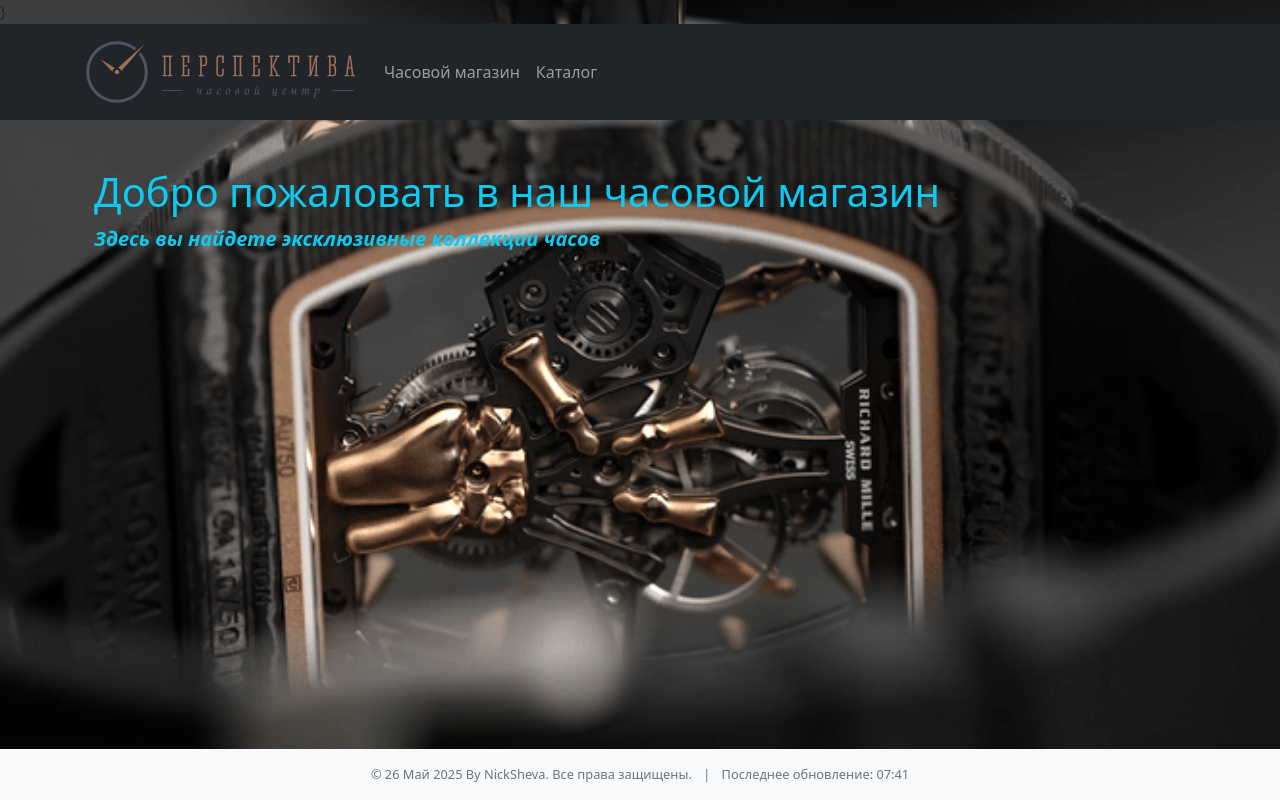
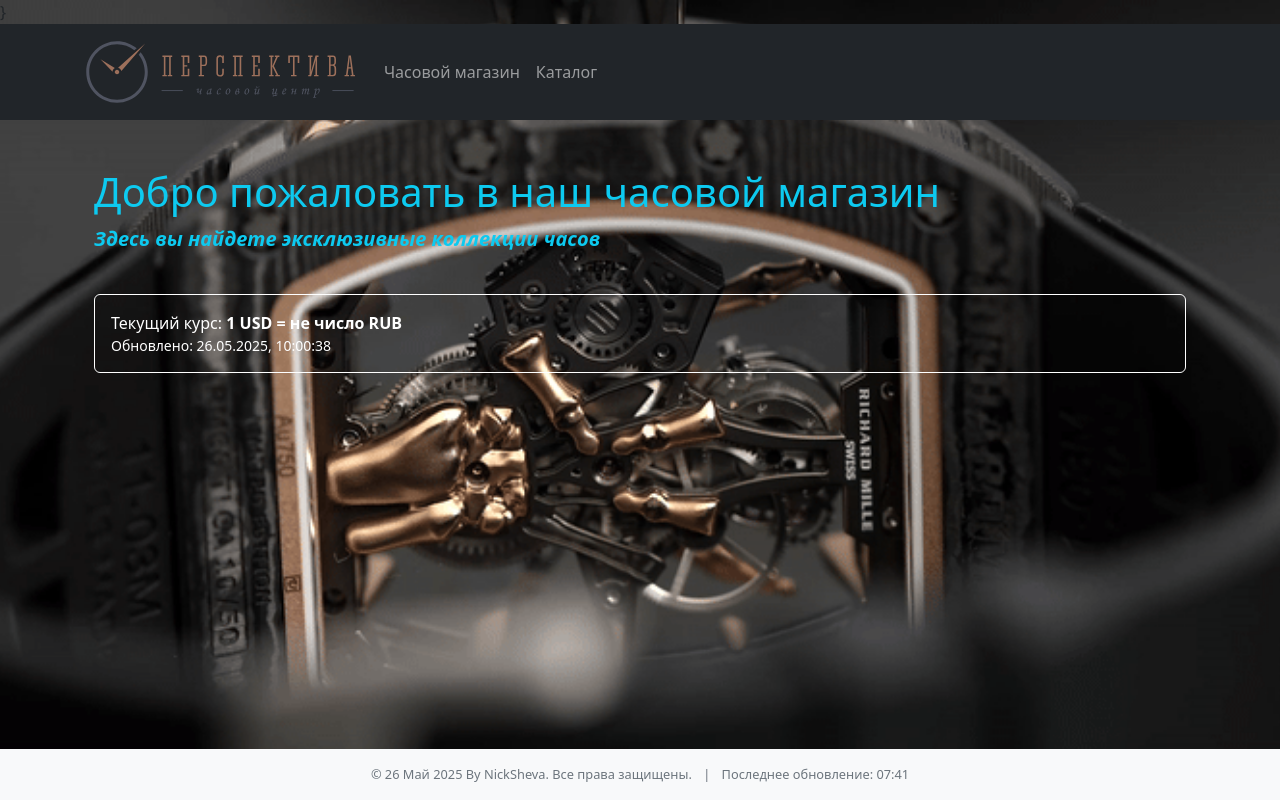
Before and after one commit to NikolaSheva/project_1, a Django app: page / in a window 1280 px wide. Run offline with Django 5.2, Linux system fonts and the light colour scheme; data that the repository does not hold is empty; parts of the project's set-up code (start-up, migrations or seed data) failed here and were passed over; some libraries are stand-ins or nearby versions.

Commit message:
add some inportant shanges

```diff
--- a/pyproject.toml
+++ b/pyproject.toml
@@ -14,6 +14,7 @@
     "crispy-bootstrap5>=2025.4",
     "dj-database-url>=2.3.0",
     "django>=5.2",
+    "django-cors-headers>=4.7.0",
     "django-crispy-forms>=2.4",
     "django-debug-toolbar>=5.2.0",
     "django-environ>=0.12.0",
@@ -28,6 +29,7 @@
     "lxml>=5.4.0",
     "pipx>=1.7.1",
     "plotly>=6.0.1",
+    "pre-commit>=4.2.0",
     "psycopg2>=2.9.10",
     "psycopg2-binary>=2.9.10",
     "python-decouple>=3.8",
--- a/templates/watch/home.html
+++ b/templates/watch/home.html
@@ -18,5 +18,54 @@
             <p class="lead text-info fw-bold fs-5 fst-italic">Здесь вы найдете эксклюзивные коллекции часов</p>
         </div>
     </div>
+    <div class="row mt-4">
+    <div class="col-md-12">
+        <div class="card bg-transparent text-white border-white">
+            <div class="card-body">
+                <p class="card-text">
+                    Текущий курс:
+                    <strong id="live-usd-rate">Загрузка...</strong>
+                    <small class="d-block text-muted-50" id="rate-update-time"></small>
+                </p>
+            </div>
+        </div>
+    </div>
+</div>
+
+<script>
+function formatCurrency(value) {
+    return new Intl.NumberFormat('ru-RU', {
+        style: 'currency',
+        currency: 'RUB',
+        minimumFractionDigits: 2
+    }).format(value).replace('₽', 'RUB');
+}
+
+function updateRate() {
+    const rateElement = document.getElementById('live-usd-rate');
+    const timeElement = document.getElementById('rate-update-time');
+
+    rateElement.innerHTML = `
+        <div class="spinner-border text-light" role="status" style="width: 1.5rem; height: 1.5rem;">
+            <span class="visually-hidden">Загрузка...</span>
+        </div>
+    `;
+    timeElement.textContent = '';
+
+    fetch('/api/usd-rate/')
+        .then(res => res.json())
+        .then(data => {
+            rateElement.textContent = `1 USD = ${formatCurrency(data.rate)}`;
+            timeElement.textContent = `Обновлено: ${new Date().toLocaleString('ru-RU')}`;
+        })
+        .catch(err => {
+            rateElement.textContent = "Ошибка загрузки курса";
+            console.error("Ошибка при получении курса:", err);
+        });
+}
+
+updateRate();
+setInterval(updateRate, 600000);
+</script>
 </div>
 {% endblock %}
--- a/watch/urls.py
+++ b/watch/urls.py
@@ -1,7 +1,8 @@
 from django.urls import path
-from watch.views import Home, BrandDetail, ProductListView
+from watch.views import Home, BrandDetail, ProductListView, usd_rate_api
 from django.urls import path
 from rest_framework.routers import DefaultRouter
+
 
 router = DefaultRouter()
 
@@ -9,4 +10,5 @@
     path('', Home.as_view(), name='home'),
     path('brand/<slug:slug>/', BrandDetail.as_view(), name='brand_detail'),
     path('products/', ProductListView.as_view(), name='product_list'),
+    path('api/usd-rate/', usd_rate_api, name='usd-rate-api'),  # новый путь
 ]
--- a/watch/views.py
+++ b/watch/views.py
@@ -1,10 +1,10 @@
 from django.shortcuts import render
-# from django.core.paginator import Paginator
 from django.views.generic import ListView, TemplateView, DetailView
 from django.utils import timezone
 from watch.models import Brand, Product, City, FilterPreset
 from watch.forms import ProductFilterForm
 from watch.services.exchange import get_usd_rate
+from django.http import JsonResponse
 
 
 class Home(TemplateView):
@@ -65,3 +65,9 @@
     context_object_name = 'brand_object'
     slug_field = 'slug'
     slug_url_kwarg = 'slug'
+
+def usd_rate_api(request):
+    rate = get_usd_rate()
+    return JsonResponse({
+        'rate': round(rate, 2)
+    })
```
Also changed, not shown: config/settings.py (+25 -56 lines), 1 other file.
